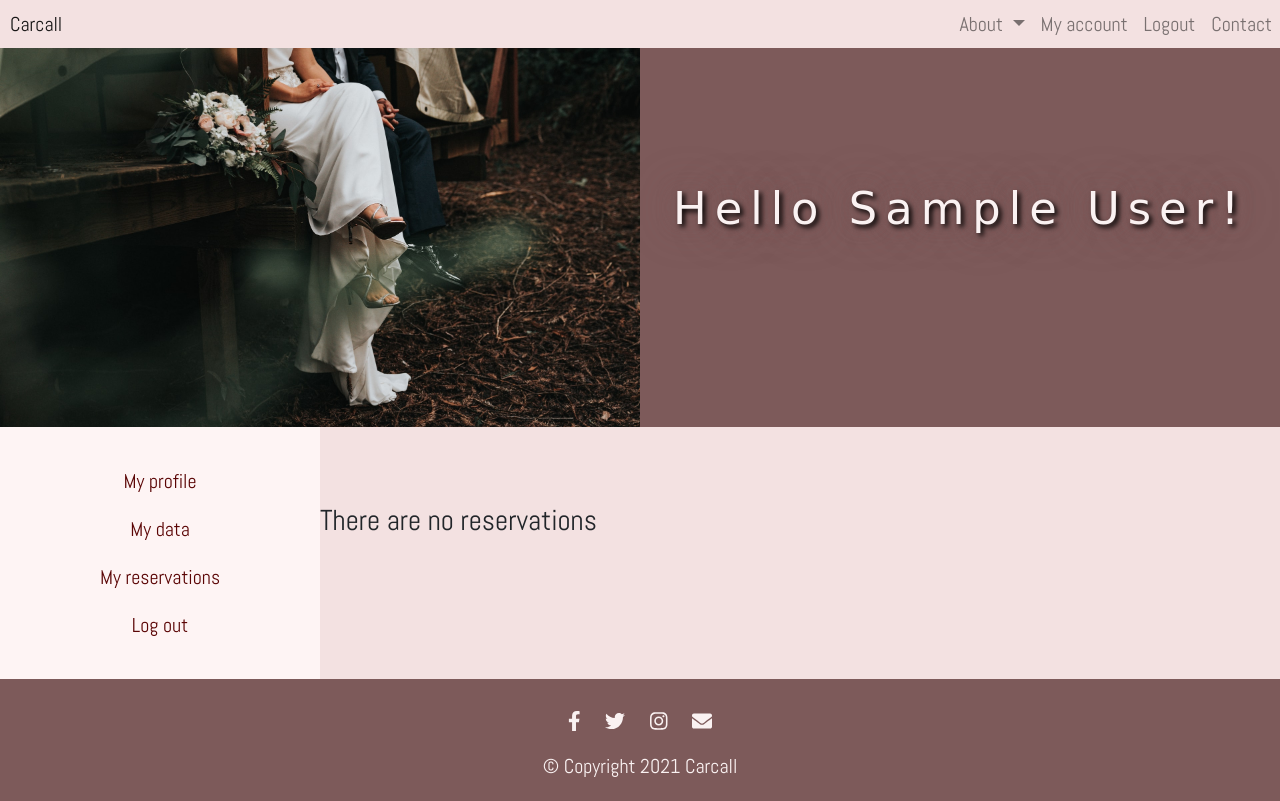
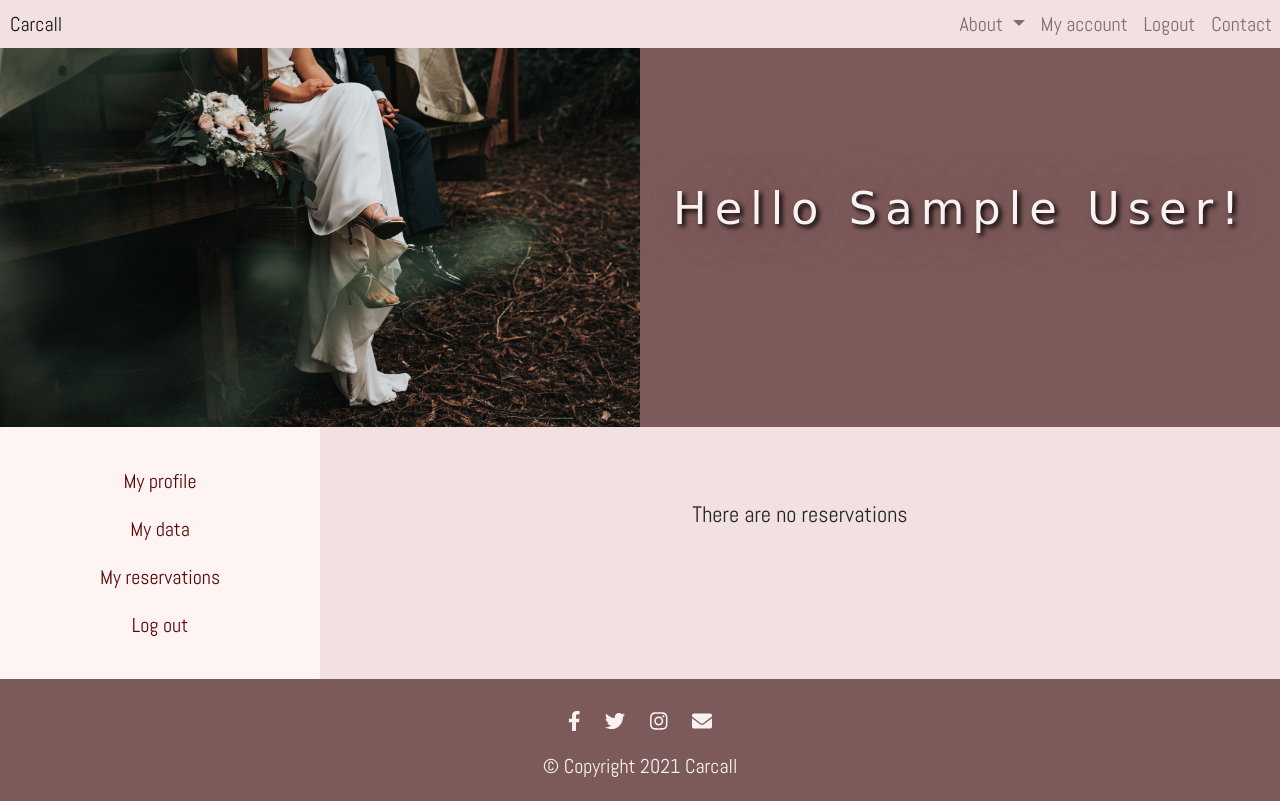
Before and after one commit to msbetsy/car_rental, a Flask app: page /auth/user/reservations in a window 1280 px wide. Run offline with Flask 2, Linux system fonts and the light colour scheme; the visitor is signed in with stand-in values (Sample User, id 1); data comes from the database, SQL or seed files in the repository; data that the repository does not hold is empty; some libraries are stand-ins or nearby versions; some web fonts are replaced.

Commit message:
Add CSS to /auth/user/ routes

```diff
--- a/app/static/css/index.css
+++ b/app/static/css/index.css
@@ -105,7 +105,19 @@
 .container-advantages{
     padding: 2rem 0 1.3rem;
 }
-.control-label, .feedback{
+.control-label{
+    font-size: 1.3rem;
+}
+.delete-button{
+    border: 1px solid transparent;
+    border-radius: .2rem;
+    font-size: .875rem;
+    line-height: 1.5;
+    padding: .25rem .5rem;
+    transition: color .15s ease-in-out,background-color .15s ease-in-out,border-color .15s
+        ease-in-out,box-shadow .15s ease-in-out;
+}
+.feedback{
     font-size: 1.5rem;
 }
 .error{
@@ -162,6 +174,11 @@
 table.table-reservations > thead > tr > th{
     border-bottom: 1px solid #1b304508;
     border-top: none;
+}
+.table-reservations-no{
+    font-size: 1rem;
+    margin: auto;
+    width: 50%;
 }
 .testimonial-image{
     border-radius: 50%;
@@ -261,7 +278,7 @@
         font-size:1.8rem;
     }
     .control-label{
-        font-size: 1.8rem;
+        font-size: 1.4rem;
     }
     .feedback{
         font-size: 1.8rem;
@@ -293,7 +310,7 @@
         font-size: 2.8rem;
         letter-spacing: 0.5rem;
     }
-    table.table-reservations{
+    table.table-reservations table-reservations-no{
         font-size: 1.2rem;
     }
      .testimonial-name{
```
